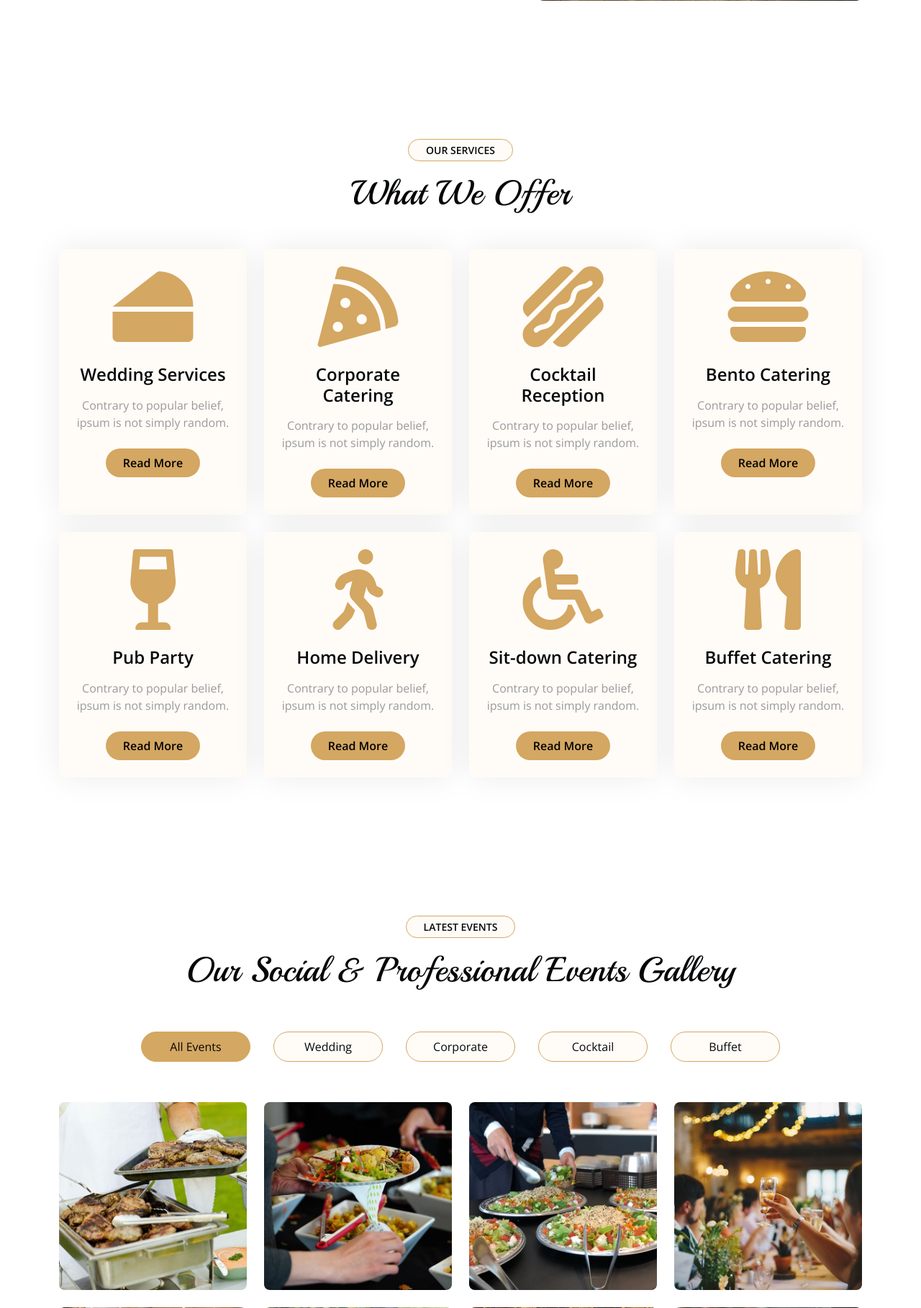
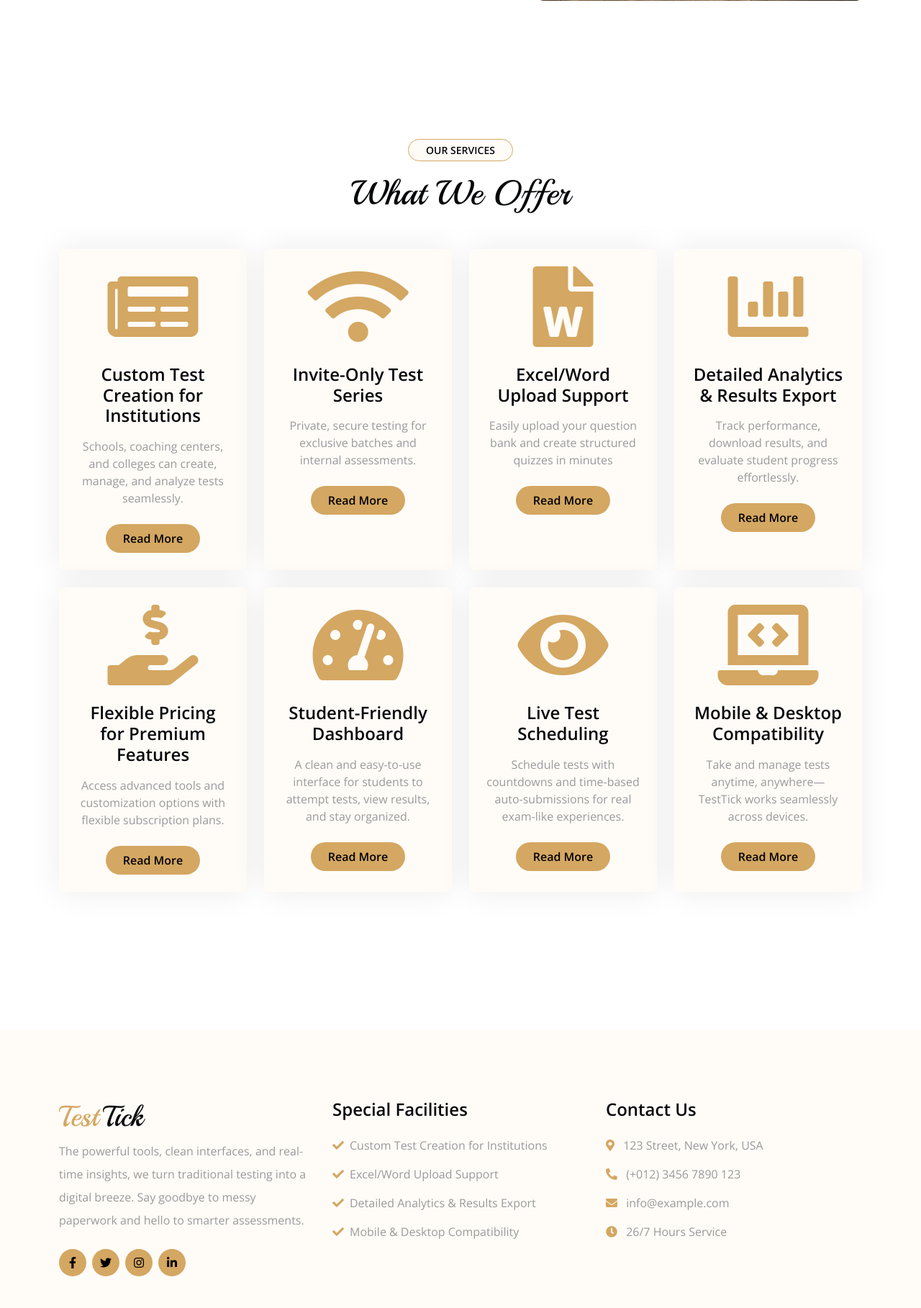
Before and after one commit to Kode-with-Karan/TestTick, a Django app: page / in a window 1280 px wide. Shown: the part 2179-3996 px from the top of the page at 72% size. Run offline with Django 5.2, Linux system fonts and the light colour scheme; some libraries are stand-ins or nearby versions.

Commit message:
Fixing design

```diff
--- a/quiz/templates/quiz/quiz_list.html
+++ b/quiz/templates/quiz/quiz_list.html
@@ -31,7 +31,7 @@
                                 <span class="text-dark" style="width: 150px;">Public</span>
                             </a>
                         </li>
-                        <li class="nav-item p-2">
+                        <!-- <li class="nav-item p-2">
                             <a class="d-flex py-2 mx-2 border border-primary bg-white rounded-pill" data-bs-toggle="pill" href="#tab-7">
                                 <span class="text-dark" style="width: 150px;">Main Course</span>
                             </a>
@@ -50,7 +50,7 @@
                             <a class="d-flex py-2 mx-2 border border-primary bg-white rounded-pill" data-bs-toggle="pill" href="#tab-10">
                                 <span class="text-dark" style="width: 150px;">Our Spesial</span>
                             </a>
-                        </li>
+                        </li> -->
                     </ul>
                     <div class="tab-content">
                         <div id="tab-6" class="tab-pane fade show p-0 active">
--- a/templates/footer.html
+++ b/templates/footer.html
@@ -2,11 +2,10 @@
 <div class="container-fluid footer py-6 my-6 mb-0 bg-light wow bounceInUp" data-wow-delay="0.1s">
     <div class="container">
         <div class="row">
-            <div class="col-lg-3 col-md-6">
+            <div class="col-lg-4 col-md-6">
                 <div class="footer-item">
-                    <h1 class="text-primary">Cater<span class="text-dark">Serv</span></h1>
-                    <p class="lh-lg mb-4">There cursus massa at urnaaculis estieSed aliquamellus vitae ultrs condmentum
-                        leo massamollis its estiegittis miristum.</p>
+                    <h1 class="text-primary">Test<span class="text-dark">Tick</span></h1>
+                    <p class="lh-lg mb-4">The powerful tools, clean interfaces, and real-time insights, we turn traditional testing into a digital breeze. Say goodbye to messy paperwork and hello to smarter assessments.</p>
                     <div class="footer-icon d-flex">
                         <a class="btn btn-primary btn-sm-square me-2 rounded-circle" href=""><i
                                 class="fab fa-facebook-f"></i></a>
@@ -19,19 +18,18 @@
                     </div>
                 </div>
             </div>
-            <div class="col-lg-3 col-md-6">
+            <div class="col-lg-4 col-md-6">
                 <div class="footer-item">
                     <h4 class="mb-4">Special Facilities</h4>
                     <div class="d-flex flex-column align-items-start">
-                        <a class="text-body mb-3" href=""><i class="fa fa-check text-primary me-2"></i>Cheese Burger</a>
-                        <a class="text-body mb-3" href=""><i class="fa fa-check text-primary me-2"></i>Sandwich</a>
-                        <a class="text-body mb-3" href=""><i class="fa fa-check text-primary me-2"></i>Panner Burger</a>
-                        <a class="text-body mb-3" href=""><i class="fa fa-check text-primary me-2"></i>Special
-                            Sweets</a>
+                        <a class="text-body mb-3" href=""><i class="fa fa-check text-primary me-2"></i>Custom Test Creation for Institutions</a>
+                        <a class="text-body mb-3" href=""><i class="fa fa-check text-primary me-2"></i>Excel/Word Upload Support</a>
+                        <a class="text-body mb-3" href=""><i class="fa fa-check text-primary me-2"></i>Detailed Analytics & Results Export</a>
+                        <a class="text-body mb-3" href=""><i class="fa fa-check text-primary me-2"></i>Mobile & Desktop Compatibility</a>
                     </div>
                 </div>
             </div>
-            <div class="col-lg-3 col-md-6">
+            <div class="col-lg-4 col-md-6">
                 <div class="footer-item">
                     <h4 class="mb-4">Contact Us</h4>
                     <div class="d-flex flex-column align-items-start">
@@ -42,7 +40,7 @@
                     </div>
                 </div>
             </div>
-            <div class="col-lg-3 col-md-6">
+            <!-- <div class="col-lg-3 col-md-6">
                 <div class="footer-item">
                     <h4 class="mb-4">Social Gallery</h4>
                     <div class="row g-2">
@@ -72,7 +70,7 @@
                         </div>
                     </div>
                 </div>
-            </div>
+            </div> -->
         </div>
     </div>
 </div>
--- a/templates/navbar.html
+++ b/templates/navbar.html
@@ -15,7 +15,8 @@
                     <a href="{% url 'home' %}" class="nav-item nav-link active">Home</a>
                     <a href="{% url 'about' %}" class="nav-item nav-link">About</a>
                     <a href="{% url 'service' %}" class="nav-item nav-link">Services</a>
-                    <a href="{% url 'event' %}" class="nav-item nav-link">Events</a>
+                    <a href="{% url 'quiz_list' %}" class="nav-item nav-link">Quiz</a>
+                    <!-- <a href="{% url 'event' %}" class="nav-item nav-link">Events</a>
                     <a href="{% url 'menu' %}" class="nav-item nav-link">Menu</a>
                     <div class="nav-item dropdown">
                         <a href="#" class="nav-link dropdown-toggle" data-bs-toggle="dropdown">Pages</a>
@@ -26,12 +27,12 @@
                             <a href="{% url 'home' %}" class="dropdown-item">Testimonial</a>
                             <a href="{% url 'home' %}" class="dropdown-item">404 Page</a>
                         </div>
-                    </div>
+                    </div> -->
                     <a href="{% url 'contact' %}" class="nav-item nav-link">Contact</a>
                 </div>
                 <button class="btn-search btn btn-primary btn-md-square me-4 rounded-circle d-none d-lg-inline-flex"
                     data-bs-toggle="modal" data-bs-target="#searchModal"><i class="fas fa-search"></i></button>
-                <a href="" class="btn btn-primary py-2 px-4 d-none d-xl-inline-block rounded-pill">Book Now</a>
+                <a href="" class="btn btn-primary py-2 px-4 d-none d-xl-inline-block rounded-pill">Subscribe Now</a>
             </div>
         </nav>
     </div>
--- a/templates/pages/contact.html
+++ b/templates/pages/contact.html
@@ -27,7 +27,7 @@
                             <h1 class="display-5 mb-0">Contact Us For Any Queries!</h1>
                         </div>
                         <div class="col-md-6 col-lg-7">
-                            <p class="mb-4">The contact form is currently inactive. Get a functional and working contact form with Ajax & PHP in a few minutes. Just copy and paste the files, add a little code and you're done. <a href="https://htmlcodex.com/contact-form">Download Now</a>.</p>
+                            <p class="mb-4">TestTick is your smart solution for everything quizzes and tests. We’re here to simplify how institutions create, share, and manage exams. Whether you're running a school, coaching center, or a college—TestTick helps you conduct smooth, organized, and secure tests without the stress.</p>
                             <form>
                                 <input type="text" class="w-100 form-control p-3 mb-4 border-primary bg-light" placeholder="Your Name">
                                 <input type="email" class="w-100 form-control p-3 mb-4 border-primary bg-light" placeholder="Enter Your Email">
--- a/templates/pages/home.html
+++ b/templates/pages/home.html
@@ -146,9 +146,9 @@
                 <div class="bg-light rounded service-item">
                     <div class="service-content d-flex align-items-center justify-content-center p-4">
                         <div class="service-content-icon text-center">
-                            <i class="fas fa-cheese fa-7x text-primary mb-4"></i>
-                            <h4 class="mb-3">Wedding Services</h4>
-                            <p class="mb-4">Contrary to popular belief, ipsum is not simply random.</p>
+                            <i class="fas fa-newspaper fa-7x text-primary mb-4"></i>
+                            <h4 class="mb-3">Custom Test Creation for Institutions</h4>
+                            <p class="mb-4">Schools, coaching centers, and colleges can create, manage, and analyze tests seamlessly.</p>
                             <a href="#" class="btn btn-primary px-4 py-2 rounded-pill">Read More</a>
                         </div>
                     </div>
@@ -158,9 +158,9 @@
                 <div class="bg-light rounded service-item">
                     <div class="service-content d-flex align-items-center justify-content-center p-4">
                         <div class="service-content-icon text-center">
-                            <i class="fas fa-pizza-slice fa-7x text-primary mb-4"></i>
-                            <h4 class="mb-3">Corporate Catering</h4>
-                            <p class="mb-4">Contrary to popular belief, ipsum is not simply random.</p>
+                            <i class="fas fa-wifi fa-7x text-primary mb-4"></i>
+                            <h4 class="mb-3">Invite-Only Test <br> Series</h4>
+                            <p class="mb-4">Private, secure testing for exclusive batches and internal assessments.</p>
                             <a href="#" class="btn btn-primary px-4 py-2 rounded-pill">Read More</a>
                         </div>
                     </div>
@@ -170,9 +170,9 @@
                 <div class="bg-light rounded service-item">
                     <div class="service-content d-flex align-items-center justify-content-center p-4">
                         <div class="service-content-icon text-center">
-                            <i class="fas fa-hotdog fa-7x text-primary mb-4"></i>
-                            <h4 class="mb-3">Cocktail Reception</h4>
-                            <p class="mb-4">Contrary to popular belief, ipsum is not simply random.</p>
+                            <i class="fas fa-file-word fa-7x text-primary mb-4"></i>
+                            <h4 class="mb-3">Excel/Word Upload Support</h4>
+                            <p class="mb-4">Easily upload your question bank and create structured quizzes in minutes</p>
                             <a href="#" class="btn btn-primary px-4 py-2 rounded-pill">Read More</a>
                         </div>
                     </div>
@@ -182,9 +182,9 @@
                 <div class="bg-light rounded service-item">
                     <div class="service-content d-flex align-items-center justify-content-center p-4">
                         <div class="service-content-icon text-center">
-                            <i class="fas fa-hamburger fa-7x text-primary mb-4"></i>
-                            <h4 class="mb-3">Bento Catering</h4>
-                            <p class="mb-4">Contrary to popular belief, ipsum is not simply random.</p>
+                            <i class="fas fa-chart-bar fa-7x text-primary mb-4"></i>
+                            <h4 class="mb-3">Detailed Analytics & Results Export</h4>
+                            <p class="mb-4">Track performance, download results, and evaluate student progress effortlessly.</p>
                             <a href="#" class="btn btn-primary px-4 py-2 rounded-pill">Read More</a>
                         </div>
                     </div>
@@ -194,9 +194,9 @@
                 <div class="bg-light rounded service-item">
                     <div class="service-content d-flex align-items-center justify-content-center p-4">
                         <div class="service-content-icon text-center">
-                            <i class="fas fa-wine-glass-alt fa-7x text-primary mb-4"></i>
-                            <h4 class="mb-3">Pub Party</h4>
-                            <p class="mb-4">Contrary to popular belief, ipsum is not simply random.</p>
+                            <i class="fas fa-hand-holding-usd fa-7x text-primary mb-4"></i>
+                            <h4 class="mb-3">Flexible Pricing for Premium Features</h4>
+                            <p class="mb-4">Access advanced tools and customization options with flexible subscription plans.</p>
                             <a href="#" class="btn btn-primary px-4 py-2 rounded-pill">Read More</a>
                         </div>
                     </div>
@@ -206,9 +206,9 @@
                 <div class="bg-light rounded service-item">
                     <div class="service-content d-flex align-items-center justify-content-center p-4">
                         <div class="service-content-icon text-center">
-                            <i class="fas fa-walking fa-7x text-primary mb-4"></i>
-                            <h4 class="mb-3">Home Delivery</h4>
-                            <p class="mb-4">Contrary to popular belief, ipsum is not simply random.</p>
+                            <i class="fas fa-tachometer-alt fa-7x text-primary mb-4"></i>
+                            <h4 class="mb-3">Student-Friendly Dashboard</h4>
+                            <p class="mb-4">A clean and easy-to-use interface for students to attempt tests, view results, and stay organized.</p>
                             <a href="#" class="btn btn-primary px-4 py-2 rounded-pill">Read More</a>
                         </div>
                     </div>
@@ -218,9 +218,9 @@
                 <div class="bg-light rounded service-item">
                     <div class="service-content d-flex align-items-center justify-content-center p-4">
                         <div class="service-content-icon text-center">
-                            <i class="fas fa-wheelchair fa-7x text-primary mb-4"></i>
-                            <h4 class="mb-3">Sit-down Catering</h4>
-                            <p class="mb-4">Contrary to popular belief, ipsum is not simply random.</p>
+                            <i class="fas fa-eye fa-7x text-primary mb-4"></i>
+                            <h4 class="mb-3">Live Test <br> Scheduling</h4>
+                            <p class="mb-4">Schedule tests with countdowns and time-based auto-submissions for real exam-like experiences.</p>
                             <a href="#" class="btn btn-primary px-4 py-2 rounded-pill">Read More</a>
                         </div>
                     </div>
@@ -230,9 +230,9 @@
                 <div class="bg-light rounded service-item">
                     <div class="service-content d-flex align-items-center justify-content-center p-4">
                         <div class="service-content-icon text-center">
-                            <i class="fas fa-utensils fa-7x text-primary mb-4"></i>
-                            <h4 class="mb-3">Buffet Catering</h4>
-                            <p class="mb-4">Contrary to popular belief, ipsum is not simply random.</p>
+                            <i class="fas fa-laptop-code fa-7x text-primary mb-4"></i>
+                            <h4 class="mb-3">Mobile & Desktop Compatibility</h4>
+                            <p class="mb-4">Take and manage tests anytime, anywhere—TestTick works seamlessly across devices.</p>
                             <a href="#" class="btn btn-primary px-4 py-2 rounded-pill">Read More</a>
                         </div>
                     </div>
@@ -245,7 +245,7 @@
 
 
 <!-- Events Start -->
-<div class="container-fluid event py-6">
+<!-- <div class="container-fluid event py-6">
     <div class="container">
         <div class="text-center wow bounceInUp" data-wow-delay="0.1s">
             <small
@@ -490,12 +490,12 @@
             </div>
         </div>
     </div>
-</div>
+</div> -->
 <!-- Events End -->
 
 
 <!-- Menu Start -->
-<div class="container-fluid menu bg-light py-6 my-6">
+<!-- <div class="container-fluid menu bg-light py-6 my-6">
     <div class="container">
         <div class="text-center wow bounceInUp" data-wow-delay="0.1s">
             <small
@@ -1080,12 +1080,12 @@
             </div>
         </div>
     </div>
-</div>
+</div> -->
 <!-- Menu End -->
 
 
 <!-- Book Us Start -->
-<div class="container-fluid contact py-6 wow bounceInUp" data-wow-delay="0.1s">
+<!-- <div class="container-fluid contact py-6 wow bounceInUp" data-wow-delay="0.1s">
     <div class="container">
         <div class="row g-0">
             <div class="col-1">
@@ -1172,12 +1172,12 @@
             </div>
         </div>
     </div>
-</div>
+</div> -->
 <!-- Book Us End -->
 
 
 <!-- Team Start -->
-<div class="container-fluid team py-6">
+<!-- <div class="container-fluid team py-6">
     <div class="container">
         <div class="text-center wow bounceInUp" data-wow-delay="0.1s">
             <small
@@ -1264,12 +1264,12 @@
             </div>
         </div>
     </div>
-</div>
+</div> -->
 <!-- Team End -->
 
 
 <!-- Testimonial Start -->
-<div class="container-fluid py-6">
+<!-- <div class="container-fluid py-6">
     <div class="container">
         <div class="text-center wow bounceInUp" data-wow-delay="0.1s">
             <small
@@ -1466,12 +1466,12 @@
             </div>
         </div>
     </div>
-</div>
+</div> -->
 <!-- Testimonial End -->
 
 
 <!-- Blog Start -->
-<div class="container-fluid blog py-6">
+<!-- <div class="container-fluid blog py-6">
     <div class="container">
         <div class="text-center wow bounceInUp" data-wow-delay="0.1s">
             <small
@@ -1530,6 +1530,6 @@
             </div>
         </div>
     </div>
-</div>
+</div> -->
 <!-- Blog End -->
 {% endblock %}
```
Also changed, not shown: templates/pages/about.html (+24 -18 lines), templates/pages/service.html (+30 -27 lines).
